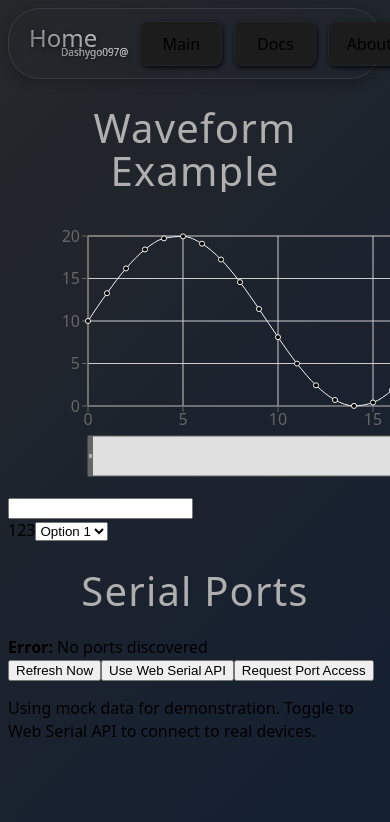
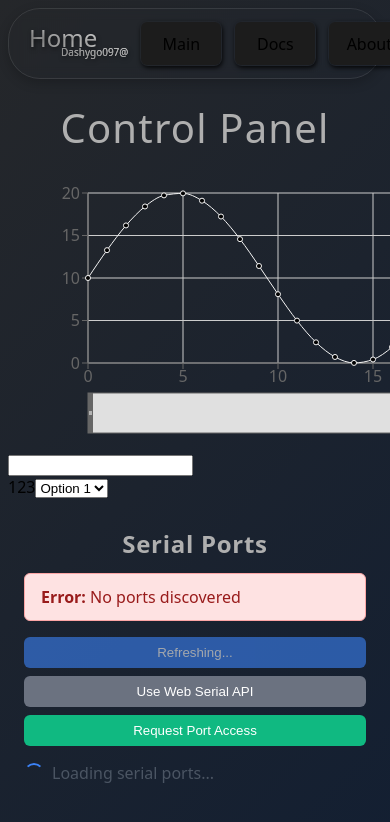
Before and after one commit to dashygo097/digital-multi-function-debugger, a React (Vite) app in the folder frontend/: page / in a window 390 px wide. Shown: the top 822 px of the page. Built offline with nearby package versions, Linux system fonts and the light colour scheme.

Commit message:
checkpoint

```diff
--- a/frontend/src/components/SerialPortList.tsx
+++ b/frontend/src/components/SerialPortList.tsx
@@ -1,4 +1,5 @@
-import React, { useState, useEffect, useCallback } from "react";
+import React from "react";
+import "../styles/serial.css";
 
 interface SerialPortInfo {
   path: string;
@@ -10,7 +11,45 @@ interface SerialPortInfo {
   vendorId?: string;
 }
 
-const getWebSerialPorts = async (): Promise<SerialPortInfo[]> => {
+interface SerialPortsListProps {}
+
+interface SerialPortsListState {
+  ports: SerialPortInfo[];
+  error: string;
+  isLoading: boolean;
+  useWebSerial: boolean;
+}
+
+class SerialPortsList extends React.Component<
+  SerialPortsListProps,
+  SerialPortsListState
+> {
+  private intervalId: NodeJS.Timeout | null = null;
+
+  constructor(props: SerialPortsListProps) {
+    super(props);
+    this.state = {
+      ports: [],
+      error: "",
+      isLoading: true,
+      useWebSerial: false,
+    };
+  }
+
+  componentDidMount() {
+    this.listSerialPorts();
+    this.intervalId = setInterval(() => {
+      this.listSerialPorts();
+    }, 5000);
+  }
+
+  componentWillUnmount() {
+    if (this.intervalId) {
+      clearInterval(this.intervalId);
+    }
+  }
+
+  getWebSerialPorts = async (): Promise<SerialPortInfo[]> => {
     if ("serial" in navigator) {
       try {
         const ports = await (navigator as any).serial.getPorts();
@@ -31,76 +70,69 @@ const getWebSerialPorts = async (): Promise<SerialPortInfo[]> => {
     return [];
   };
 
-const SerialPortsList: React.FC = () => {
-  const [ports, setPorts] = useState<SerialPortInfo[]>([]);
-  const [error, setError] = useState<string>("");
-  const [isLoading, setIsLoading] = useState<boolean>(true);
-  const [useWebSerial, setUseWebSerial] = useState<boolean>(false);
-
-  const listSerialPorts = useCallback(async () => {
+  listSerialPorts = async () => {
     try {
-      setIsLoading(true);
+      this.setState({ isLoading: true });
 
       let portList: SerialPortInfo[] = [];
 
-      if (useWebSerial) {
-        portList = await getWebSerialPorts();
+      if (this.state.useWebSerial) {
+        portList = await this.getWebSerialPorts();
         if (portList.length === 0) {
-          setError(
+          this.setState({
+            error:
               'No Web Serial ports found. Click "Request Port Access" to connect a device.',
-          );
+          });
         } else {
-          setError("");
+          this.setState({ error: "" });
         }
       } else {
         await new Promise((resolve) => setTimeout(resolve, 500)); // Simulate async operation
         portList = [];
 
         if (portList.length === 0) {
-          setError("No ports discovered");
+          this.setState({ error: "No ports discovered" });
         } else {
-          setError("");
+          this.setState({ error: "" });
         }
       }
 
-      setPorts(portList);
+      this.setState({ ports: portList });
     } catch (err) {
       const errorMessage =
         err instanceof Error ? err.message : "Unknown error occurred";
-      setError(errorMessage);
-      setPorts([]);
+      this.setState({ error: errorMessage, ports: [] });
     } finally {
-      setIsLoading(false);
+      this.setState({ isLoading: false });
     }
-  }, [useWebSerial]);
+  };
 
-  const requestWebSerialAccess = async () => {
+  requestWebSerialAccess = async () => {
     if ("serial" in navigator) {
       try {
         await (navigator as any).serial.requestPort();
-        setUseWebSerial(true);
-        listSerialPorts();
+        this.setState({ useWebSerial: true }, () => {
+          this.listSerialPorts();
+        });
       } catch (error) {
-        setError(
+        this.setState({
+          error:
             "Failed to access Web Serial API. User may have cancelled the request.",
-        );
+        });
       }
     } else {
-      setError("Web Serial API is not supported in this browser.");
+      this.setState({
+        error: "Web Serial API is not supported in this browser.",
+      });
     }
   };
 
-  useEffect(() => {
-    listSerialPorts();
+  toggleWebSerial = () => {
+    this.setState({ useWebSerial: !this.state.useWebSerial });
+  };
 
-    const intervalId = setInterval(() => {
-      listSerialPorts();
-    }, 2000);
-
-    return () => clearInterval(intervalId);
-  }, [listSerialPorts]);
-
-  const renderPortsTable = () => {
+  renderPortsTable = () => {
+    const { ports } = this.state;
     if (ports.length === 0) return null;
 
     const headers = [
@@ -114,15 +146,12 @@ const SerialPortsList: React.FC = () => {
     ];
 
     return (
-      <div className="overflow-x-auto">
-        <table className="min-w-full border-collapse border border-gray-300">
+      <div className="table-container">
+        <table className="ports-table">
           <thead>
-            <tr className="bg-gray-100">
+            <tr className="table-header">
               {headers.map((header) => (
-                <th
-                  key={header}
-                  className="border border-gray-300 px-4 py-2 text-left font-semibold"
-                >
+                <th key={header} className="table-header-cell">
                   {header}
                 </th>
               ))}
@@ -130,28 +159,14 @@ const SerialPortsList: React.FC = () => {
           </thead>
           <tbody>
             {ports.map((port, index) => (
-              <tr key={`${port.path}-${index}`} className="hover:bg-gray-50">
-                <td className="border border-gray-300 px-4 py-2">
-                  {port.path}
-                </td>
-                <td className="border border-gray-300 px-4 py-2">
-                  {port.manufacturer || "-"}
-                </td>
-                <td className="border border-gray-300 px-4 py-2">
-                  {port.serialNumber || "-"}
-                </td>
-                <td className="border border-gray-300 px-4 py-2">
-                  {port.pnpId || "-"}
-                </td>
-                <td className="border border-gray-300 px-4 py-2">
-                  {port.locationId || "-"}
-                </td>
-                <td className="border border-gray-300 px-4 py-2">
-                  {port.productId || "-"}
-                </td>
-                <td className="border border-gray-300 px-4 py-2">
-                  {port.vendorId || "-"}
-                </td>
+              <tr key={`${port.path}-${index}`} className="table-row">
+                <td className="table-cell">{port.path}</td>
+                <td className="table-cell">{port.manufacturer || "-"}</td>
+                <td className="table-cell">{port.serialNumber || "-"}</td>
+                <td className="table-cell">{port.pnpId || "-"}</td>
+                <td className="table-cell">{port.locationId || "-"}</td>
+                <td className="table-cell">{port.productId || "-"}</td>
+                <td className="table-cell">{port.vendorId || "-"}</td>
               </tr>
             ))}
           </tbody>
@@ -160,67 +175,65 @@ const SerialPortsList: React.FC = () => {
     );
   };
 
+  render() {
+    const { ports, error, isLoading, useWebSerial } = this.state;
+
     return (
-    <div className="p-6 max-w-6xl mx-auto">
-      <h1 className="text-2xl font-bold mb-4">Serial Ports</h1>
-
-      {isLoading && (
-        <div className="flex items-center mb-4">
-          <div className="animate-spin rounded-full h-4 w-4 border-b-2 border-blue-500 mr-2"></div>
-          <span className="text-gray-600">Loading serial ports...</span>
-        </div>
-      )}
+      <div className="serial-ports-container">
+        <h1 className="title">Serial Ports</h1>
 
         {error && (
-        <div className="bg-red-100 border border-red-400 text-red-700 px-4 py-3 rounded mb-4">
+          <div className="error-container">
             <strong>Error:</strong> {error}
           </div>
         )}
 
-      <div className="mb-4 flex gap-2 flex-wrap">
+        <div className="button-container">
           <button
-          onClick={listSerialPorts}
-          className="bg-blue-500 hover:bg-blue-600 text-white font-medium py-2 px-4 rounded transition-colors"
+            onClick={this.listSerialPorts}
+            className={`button button-primary ${isLoading ? "button-disabled" : ""}`}
             disabled={isLoading}
           >
             {isLoading ? "Refreshing..." : "Refresh Now"}
           </button>
 
           <button
-          onClick={() => setUseWebSerial(!useWebSerial)}
-          className="bg-gray-500 hover:bg-gray-600 text-white font-medium py-2 px-4 rounded transition-colors"
+            onClick={this.toggleWebSerial}
+            className="button button-secondary"
           >
             {useWebSerial ? "Use Mock Data" : "Use Web Serial API"}
           </button>
 
           {!useWebSerial && (
             <button
-            onClick={requestWebSerialAccess}
-            className="bg-green-500 hover:bg-green-600 text-white font-medium py-2 px-4 rounded transition-colors"
+              onClick={this.requestWebSerialAccess}
+              className="button button-success"
             >
               Request Port Access
             </button>
           )}
         </div>
 
-      <div className="mb-4 p-3 bg-blue-50 border border-blue-200 rounded">
-        <p className="text-sm text-blue-800">
-          {useWebSerial
-            ? "Using Web Serial API (Chrome/Edge only). Click 'Request Port Access' to connect to real devices."
-            : "Using mock data for demonstration. Toggle to Web Serial API to connect to real devices."}
-        </p>
-      </div>
-
         {!isLoading && !error && (
-        <div className="mb-4 text-sm text-gray-600">
+          <div className="ports-count">
             Found {ports.length} serial port{ports.length !== 1 ? "s" : ""}
-          <span className="ml-2 text-xs">(Auto-refreshes every 2 seconds)</span>
+            <span className="auto-refresh-text">
+              (Auto-refreshes every 2 seconds)
+            </span>
           </div>
         )}
 
-      <div id="ports">{renderPortsTable()}</div>
+        {isLoading && (
+          <div className="loading-container">
+            <div className="loading-spinner"></div>
+            <span className="loading-text">Loading serial ports...</span>
+          </div>
+        )}
+
+        <div id="ports">{this.renderPortsTable()}</div>
       </div>
     );
-};
+  }
+}
 
 export default SerialPortsList;
--- a/frontend/src/pages/MainPage.tsx
+++ b/frontend/src/pages/MainPage.tsx
@@ -65,7 +65,7 @@ class MainPage extends React.Component<MainPageProps, MainPageState> {
   render() {
     return (
       <div className="page-home">
-        <h1>Waveform Example</h1>
+        <h1>Control Panel</h1>
         <Waveform data={this.state.data} />
         <InputTracer
           name="hehe"
--- /dev/null
+++ b/frontend/src/styles/serial.css
@@ -0,0 +1,174 @@
+.serial-ports-container {
+  padding: 1.5rem;
+  max-width: 72rem;
+  margin: 0 auto;
+}
+
+.title {
+  font-size: 1.5rem;
+  font-weight: bold;
+  margin-bottom: 1rem;
+}
+
+/* Loading styles */
+.loading-container {
+  display: flex;
+  align-items: center;
+  margin-bottom: 1rem;
+}
+
+.loading-spinner {
+  animation: spin 1s linear infinite;
+  border-radius: 50%;
+  height: 1rem;
+  width: 1rem;
+  border: 2px solid transparent;
+  border-bottom-color: #3b82f6;
+  margin-right: 0.5rem;
+}
+
+@keyframes spin {
+  0% {
+    transform: rotate(0deg);
+  }
+
+  100% {
+    transform: rotate(360deg);
+  }
+}
+
+.loading-text {
+  color: #4b5563;
+}
+
+/* Error styles */
+.error-container {
+  background-color: #fee2e2;
+  border: 1px solid #fca5a5;
+  color: #991b1b;
+  padding: 0.75rem 1rem;
+  border-radius: 0.375rem;
+  margin-bottom: 1rem;
+}
+
+/* Button styles */
+.button-container {
+  margin-bottom: 1rem;
+  display: flex;
+  gap: 0.5rem;
+  flex-wrap: wrap;
+}
+
+.button {
+  font-weight: 500;
+  padding: 0.5rem 1rem;
+  border-radius: 0.375rem;
+  transition: background-color 0.15s ease-in-out;
+  border: none;
+  cursor: pointer;
+}
+
+.button-primary {
+  background-color: #3b82f6;
+  color: white;
+}
+
+.button-primary:hover:not(.button-disabled) {
+  background-color: #2563eb;
+}
+
+.button-secondary {
+  background-color: #6b7280;
+  color: white;
+}
+
+.button-secondary:hover {
+  background-color: #4b5563;
+}
+
+.button-success {
+  background-color: #10b981;
+  color: white;
+}
+
+.button-success:hover {
+  background-color: #059669;
+}
+
+.button-disabled {
+  opacity: 0.6;
+  cursor: not-allowed;
+}
+
+/* Info container */
+.info-container {
+  margin-bottom: 1rem;
+  padding: 0.75rem;
+  background-color: #eff6ff;
+  border: 1px solid #bfdbfe;
+  border-radius: 0.375rem;
+}
+
+.info-text {
+  font-size: 0.875rem;
+  color: #1e40af;
+  margin: 0;
+}
+
+/* Ports count */
+.ports-count {
+  margin-bottom: 1rem;
+  font-size: 0.875rem;
+  color: #4b5563;
+}
+
+.auto-refresh-text {
+  margin-left: 0.5rem;
+  font-size: 0.75rem;
+}
+
+/* Table styles */
+.table-container {
+  overflow-x: auto;
+}
+
+.ports-table {
+  min-width: 100%;
+  border-collapse: collapse;
+  border: 1px solid #d1d5db;
+}
+
+.table-header {
+  background-color: #f3f4f6;
+}
+
+.table-header-cell {
+  border: 1px solid #d1d5db;
+  padding: 0.5rem 1rem;
+  text-align: left;
+  font-weight: 600;
+}
+
+.table-row:hover {
+  background-color: #f9fafb;
+}
+
+.table-cell {
+  border: 1px solid #d1d5db;
+  padding: 0.5rem 1rem;
+}
+
+/* Responsive design */
+@media (max-width: 768px) {
+  .serial-ports-container {
+    padding: 1rem;
+  }
+
+  .button-container {
+    flex-direction: column;
+  }
+
+  .button {
+    width: 100%;
+  }
+}
```
Lines whose indentation alone changed are shown as unchanged.
